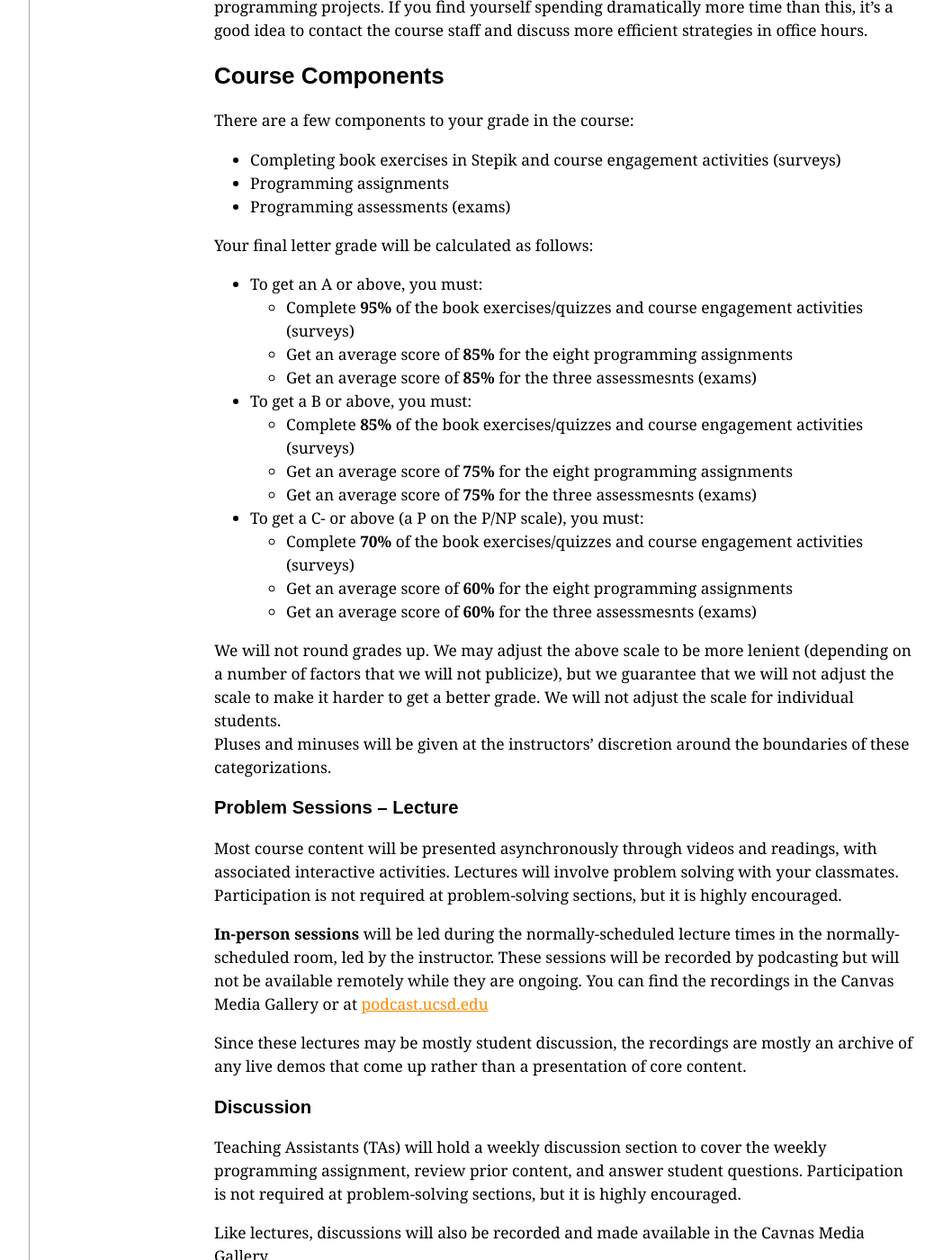
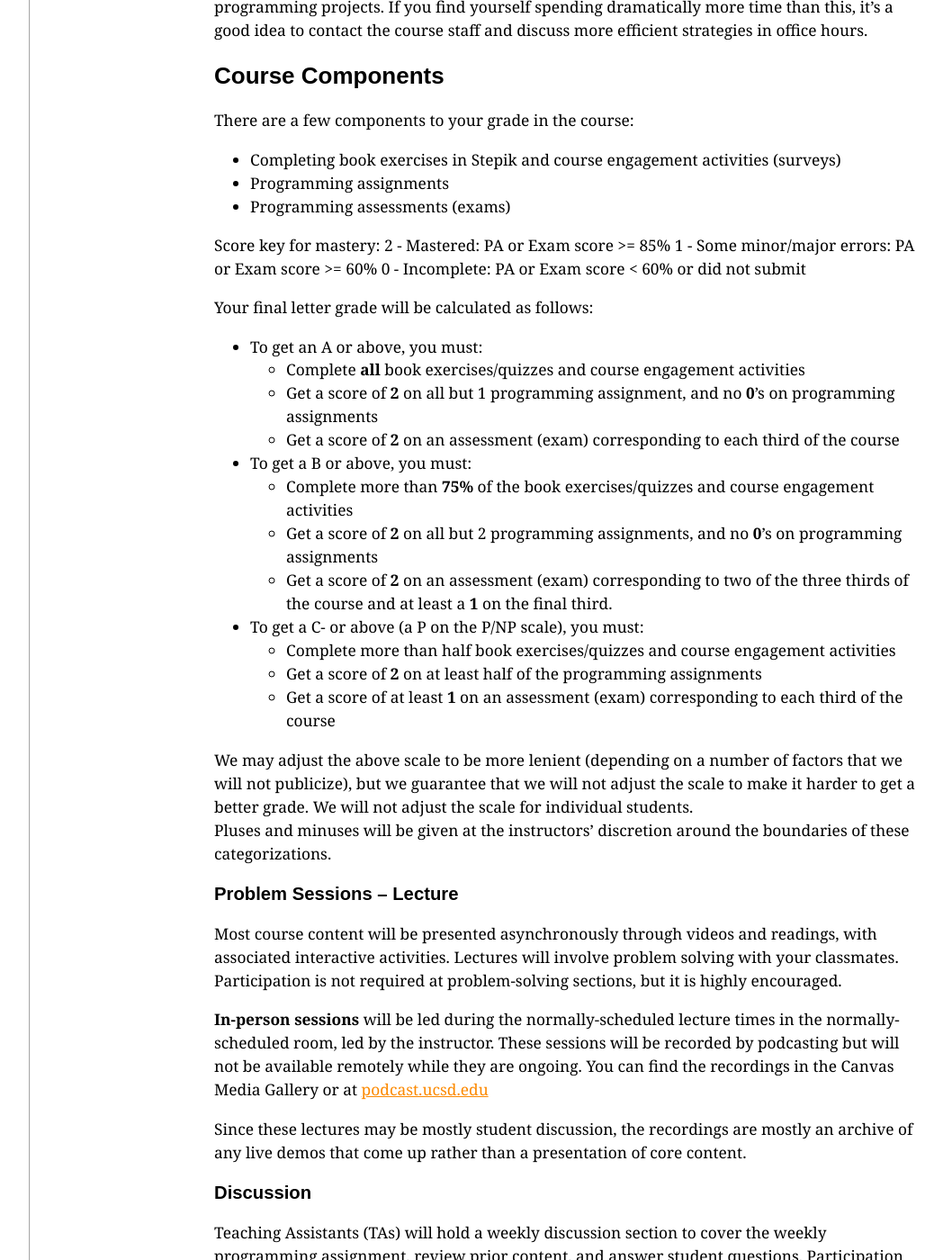
Before and after one commit to ucsd-cse11-sp22/ucsd-cse11-sp22.github.io, a Jekyll site: the page built from syllabus.md, in a window 1280 px wide and 1400 px high, scrolled down 472 px. Shown: the whole window at 90% size, without its empty margins (56-1104 px from the left). Built offline with Jekyll 4.4.1, drawn with Linux system fonts in a browser that asks for light colours.

Commit message:
Update syllabus.md

```diff
--- a/syllabus.md
+++ b/syllabus.md
@@ -34,24 +34,29 @@ There are a few components to your grade in the course:
 - Programming assignments
 - Programming assessments (exams)
 
+Score key for mastery:
+2 - Mastered: PA or Exam score >= 85%
+1 - Some minor/major errors: PA or Exam score >= 60%
+0 - Incomplete: PA or Exam score < 60% or did not submit
+
 Your final letter grade will be calculated as follows:
 
 - To get an A or above, you must:
-  - Complete **95%** of the book exercises/quizzes and course engagement activities (surveys)
-  - Get an average score of **85%** for the eight programming assignments
-  - Get an average score of **85%** for the three assessmesnts (exams)
+  - Complete **all** book exercises/quizzes and course engagement activities
+  - Get a score of **2** on all but 1 programming assignment, and no **0**'s on programming assignments
+  - Get a score of **2** on an assessment (exam) corresponding to each third of the course
 
 - To get a B or above, you must:
-  - Complete **85%** of the book exercises/quizzes and course engagement activities (surveys)
-  - Get an average score of **75%** for the eight programming assignments
-  - Get an average score of **75%** for the three assessmesnts (exams)
+  - Complete more than **75%** of the book exercises/quizzes and course engagement activities
+  - Get a score of **2** on all but 2 programming assignments, and no **0**'s on programming assignments
+  - Get a score of **2** on an assessment (exam) corresponding to two of the three thirds of the course and at least a **1** on the final third.
 
 - To get a C- or above (a P on the P/NP scale), you must:
-  - Complete **70%** of the book exercises/quizzes and course engagement activities (surveys)
-  - Get an average score of **60%** for the eight programming assignments
-  - Get an average score of **60%** for the three assessmesnts (exams)
+  - Complete more than half book exercises/quizzes and course engagement activities
+  - Get a score of **2** on at least half of the programming assignments
+  - Get a score of at least **1** on an assessment (exam) corresponding to each third of the course
 
-We will not round grades up. We may adjust the above scale to be more lenient
+We may adjust the above scale to be more lenient
 (depending on a number of factors that we will not publicize), but we guarantee
 that we will not adjust the scale to make it harder to get a better grade.
 We will not adjust the scale for individual students.
```
